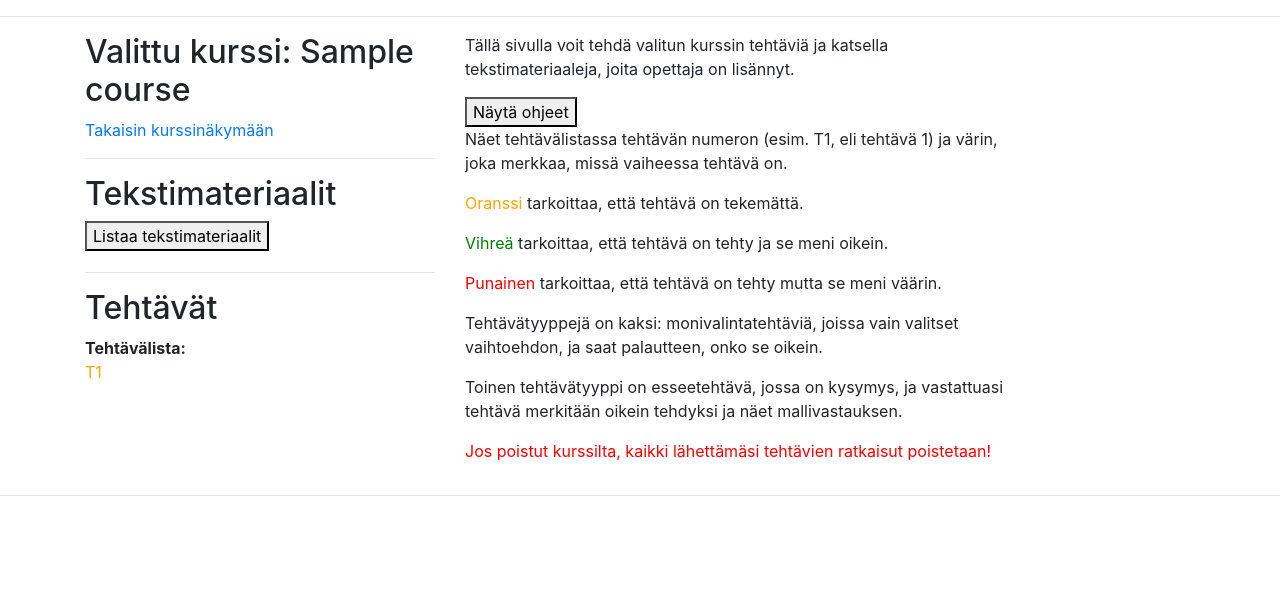
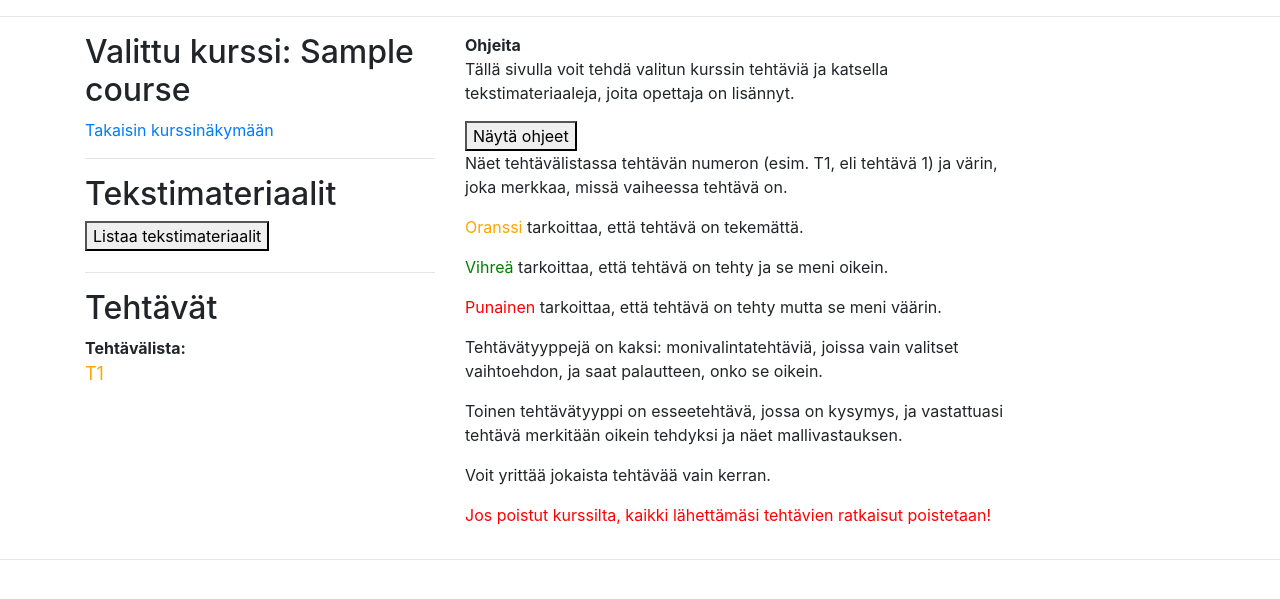
Before and after one commit to candyliaa/tsoha-opetussovellus, a Flask app: template app/templates/exercises_materials.html in a window 1280 px wide, after a click on "Näytä ohjeet". Shown: the part 56-655 px from the top of the page. Run offline with Flask 3, Linux system fonts and the light colour scheme; the template is opened without the code that fills it: most values are stand-ins (such as "Sample title", 1, 10 or a date in 2020); some libraries are stand-ins or nearby versions.

Commit message:
added some more clarity to instructions

```diff
--- a/app/templates/exercises_materials.html
+++ b/app/templates/exercises_materials.html
@@ -42,11 +42,13 @@
             {% set col = "orange" %}
             {% endif %}
             <!--Visual Studio Code shows an error here, although this code works-->
-            <a style="color: {{ col }}" href="/do_exercise?course_id={{ course['id'] }}&exercise_id={{ exercises[i]['id'] }}&exercise_num={{ i + 1 }}">T{{ i + 1 }}</a>
+            <a style="color: {{ col }};font-size: large" href="/do_exercise?course_id={{ course['id'] }}&exercise_id={{ exercises[i]['id'] }}&exercise_num={{ i + 1 }}">T{{ i + 1 }}</a>
             {% endfor %}
             {% endif %}
         </div>
         <div class="col-6">
+            <b>Ohjeita</b>
+            <br>
             <p>Tällä sivulla voit tehdä valitun kurssin tehtäviä ja katsella tekstimateriaaleja, joita opettaja on lisännyt.</p>
             <button onclick="openDiv('instructions')">Näytä ohjeet</button>
             <div id="instructions" style="display: none">
@@ -56,6 +58,7 @@
                 <p><p style="color: red;display: inline">Punainen</p> tarkoittaa, että tehtävä on tehty mutta se meni väärin.</p>
                 <p>Tehtävätyyppejä on kaksi: monivalintatehtäviä, joissa vain valitset vaihtoehdon, ja saat palautteen, onko se oikein.</p>
                 <p>Toinen tehtävätyyppi on esseetehtävä, jossa on kysymys, ja vastattuasi tehtävä merkitään oikein tehdyksi ja näet mallivastauksen.</p>
+                <p>Voit yrittää jokaista tehtävää vain kerran.</p>
                 <p style="color: red">Jos poistut kurssilta, kaikki lähettämäsi tehtävien ratkaisut poistetaan!</p>
             </div>
         </div>
```
